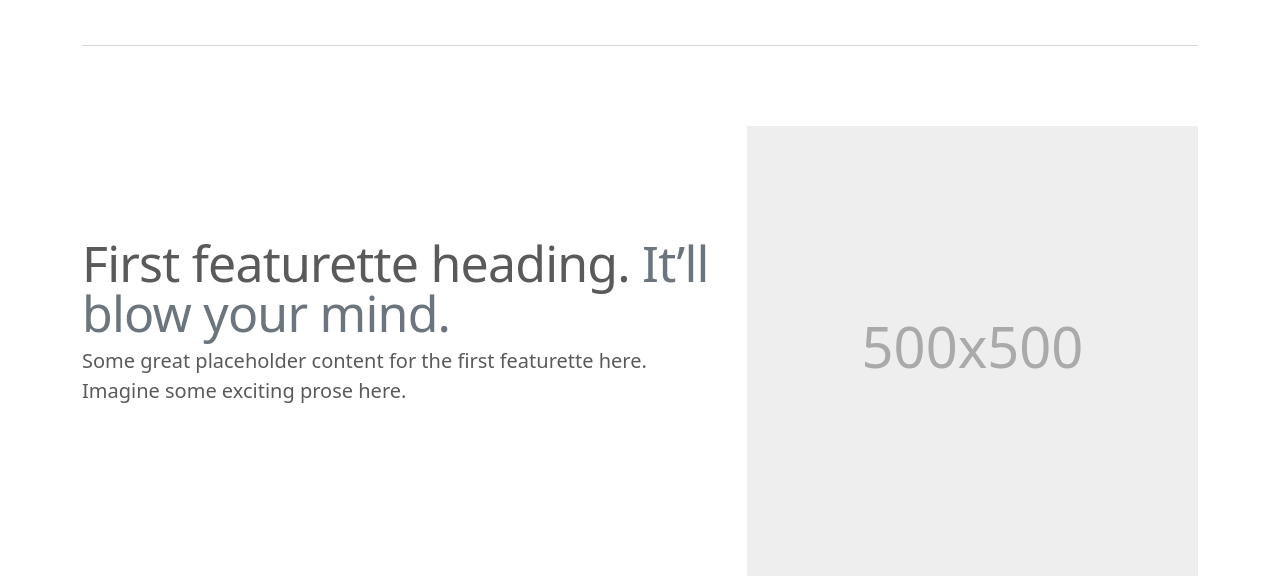
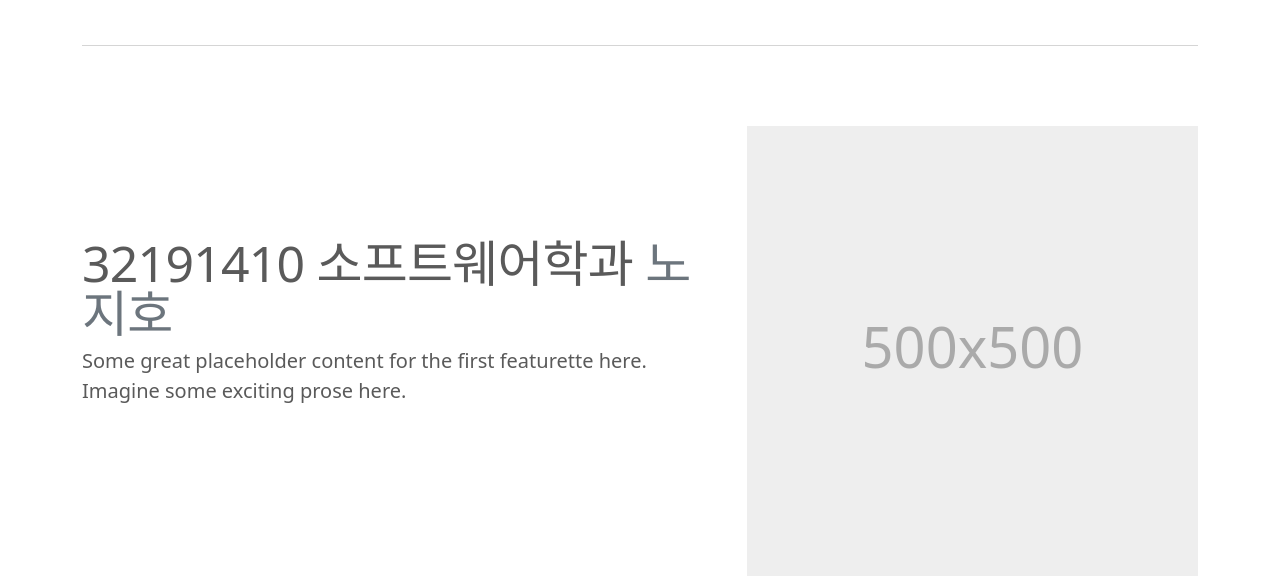
Before and after one commit to unanp2/mysite, a Django app: page / in a window 1280 px wide. Shown: the part 1011-1587 px from the top of the page. Run offline with Django 4.2, Linux system fonts and the light colour scheme; some libraries are stand-ins or nearby versions.

Commit message:
9th commit

```diff
--- a/blogapp/templates/index.html
+++ b/blogapp/templates/index.html
@@ -6,7 +6,7 @@
     <meta name="description" content="">
     <meta name="author" content="Mark Otto, Jacob Thornton, and Bootstrap contributors">
     <meta name="generator" content="Hugo 0.98.0">
-    <title>Carousel Template · Bootstrap v5.2</title>
+    <title>Django를 이용한 Web Server구축 32191410 노지호</title>
 
     <link rel="canonical" href="https://getbootstrap.com/docs/5.2/examples/carousel/">
 
@@ -71,8 +71,8 @@
 
 
     <!-- Custom styles for this template -->
+
     <link href="https://cdn.jsdelivr.net/npm/bootstrap@5.2.0-beta1/dist/css/bootstrap.min.css" rel="stylesheet" integrity="sha384-0evHe/X+R7YkIZDRvuzKMRqM+OrBnVFBL6DOitfPri4tjfHxaWutUpFmBp4vmVor" crossorigin="anonymous">
-    <script src="https://cdn.jsdelivr.net/npm/bootstrap@5.2.0-beta1/dist/js/bootstrap.bundle.min.js" integrity="sha384-pprn3073KE6tl6bjs2QrFaJGz5/SUsLqktiwsUTF55Jfv3qYSDhgCecCxMW52nD2" crossorigin="anonymous"></script>
     <link href="carousel.css" rel="stylesheet">
 
   </head>
@@ -198,7 +198,7 @@
 
     <div class="row featurette">
       <div class="col-md-7">
-        <h2 class="featurette-heading fw-normal lh-1">First featurette heading. <span class="text-muted">It’ll blow your mind.</span></h2>
+        <h2 class="featurette-heading fw-normal lh-1">32191410 소프트웨어학과 <span class="text-muted">노지호</span></h2>
         <p class="lead">Some great placeholder content for the first featurette here. Imagine some exciting prose here.</p>
       </div>
       <div class="col-md-5">
@@ -247,7 +247,7 @@
   </footer>
 </main>
 
-
+    <script src="https://cdn.jsdelivr.net/npm/bootstrap@5.2.0-beta1/dist/js/bootstrap.bundle.min.js" integrity="sha384-pprn3073KE6tl6bjs2QrFaJGz5/SUsLqktiwsUTF55Jfv3qYSDhgCecCxMW52nD2" crossorigin="anonymous"></script>
     <script src="../assets/dist/js/bootstrap.bundle.min.js"></script>
 
 
```
